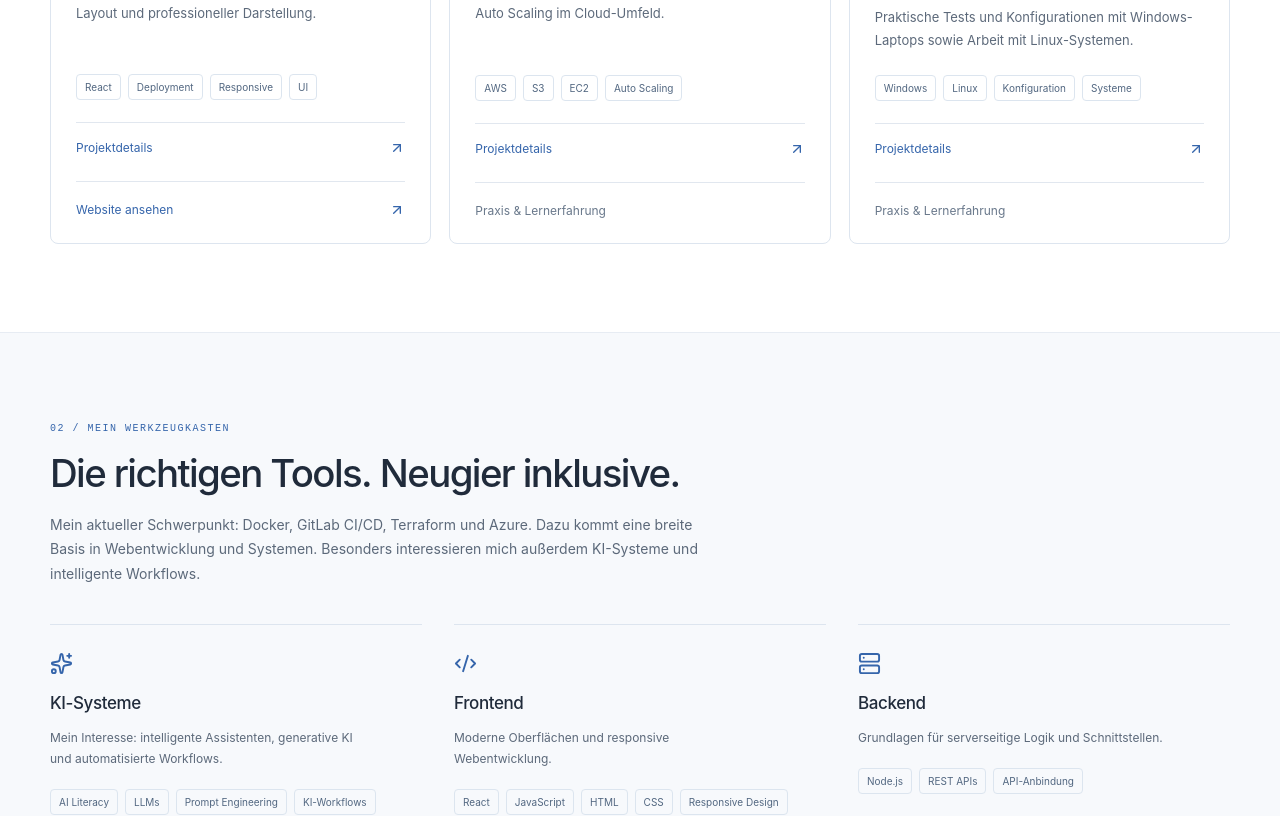
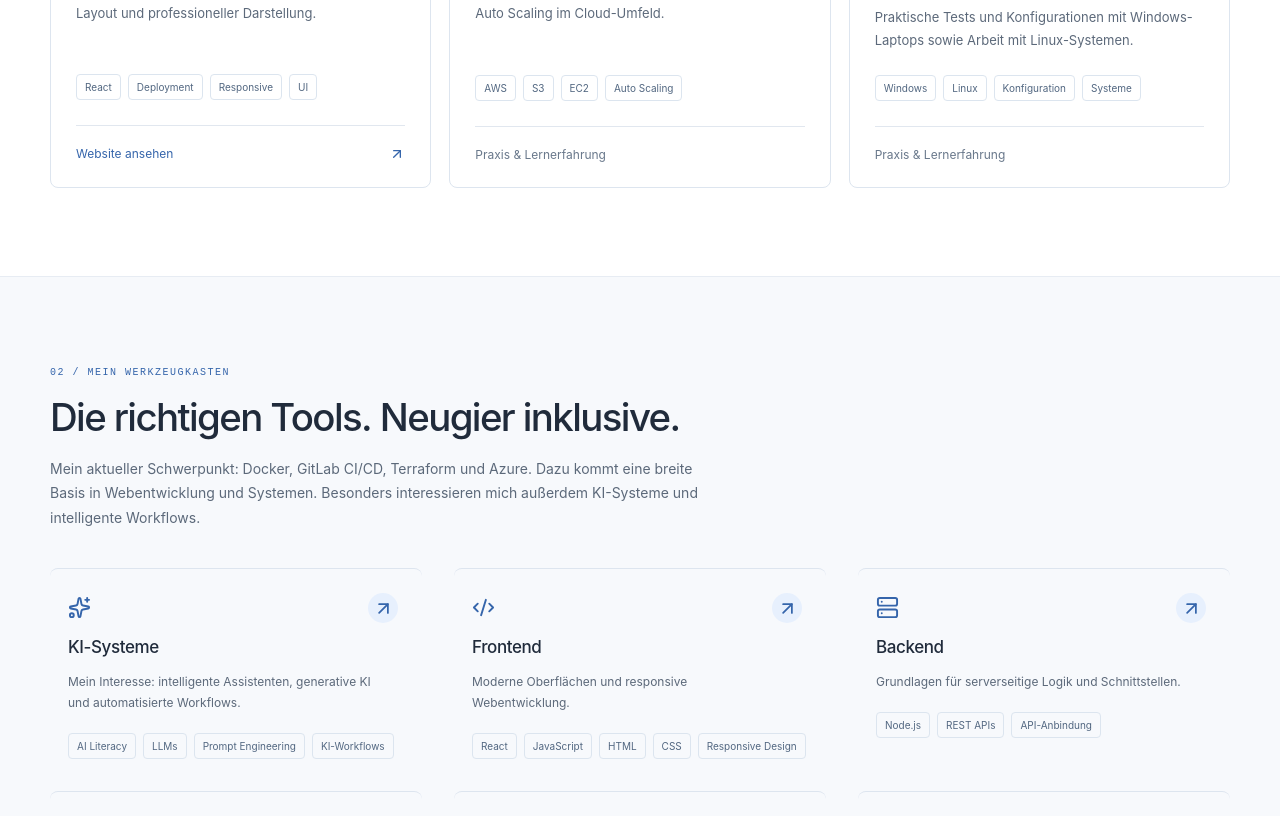
Before and after one commit to BHB61/MyProfile, a React (Vite) app in the folder my-profile/: page / in a window 1280 px wide. Shown: the part 1300-2116 px from the top of the page. Built offline with nearby package versions, Linux system fonts and the light colour scheme.

Commit message:
Make project and skill cards clickable with subtle hover affordances

```diff
--- a/my-profile/src/App.jsx
+++ b/my-profile/src/App.jsx
@@ -165,7 +165,7 @@ export default function App() {
                   <h3>{p.title}</h3>
                   <p>{p.description}</p>
                   <Tags items={p.tags} />
-                  <DetailPopup title={p.title} label="Projektdetails">
+                  <DetailPopup card title={p.title} label="Projektdetails">
                     {p.paragraphs.map((paragraph) => (
                       <p key={paragraph}>{paragraph}</p>
                     ))}
@@ -207,7 +207,7 @@ export default function App() {
                     <h3>{g.title}</h3>
                     <p>{g.description}</p>
                     <Tags items={g.items} />
-                    <DetailPopup title={g.title}>
+                    <DetailPopup card title={g.title}>
                       <p>{serviceDetails[g.title][0]}</p>
                       <h3>Damit beschäftige ich mich</h3>
                       <ul className="detail-list">
--- a/my-profile/src/PortfolioDetails.jsx
+++ b/my-profile/src/PortfolioDetails.jsx
@@ -5,6 +5,7 @@ export function DetailPopup({
   label = "Mehr erfahren",
   children,
   className = "detail-trigger",
+  card = false,
 }) {
   const dialog = useRef(null);
   const previousOverflow = useRef(null);
@@ -24,7 +25,7 @@ export function DetailPopup({
   return (
     <>
       <button
-        className={className}
+        className={card ? "card-detail-trigger" : className}
         type="button"
         aria-haspopup="dialog"
         aria-label={`${label}: ${title}`}
@@ -34,8 +35,16 @@ export function DetailPopup({
           dialog.current.showModal();
         }}
       >
-        {label}
-        <ArrowUpRight size={16} />
+        {card ? (
+          <span className="card-hover-arrow" aria-hidden="true">
+            <ArrowUpRight size={21} />
+          </span>
+        ) : (
+          <>
+            {label}
+            <ArrowUpRight size={16} />
+          </>
+        )}
       </button>
       <dialog
         ref={dialog}
--- a/my-profile/src/styles/portfolio.css
+++ b/my-profile/src/styles/portfolio.css
@@ -1557,5 +1557,93 @@ button:focus-visible {
 }
 
 @media (min-width: 1001px) {
-  .hero-portrait { width: min(100%, 1440px); left: auto; right: 0; transform-origin: center top; }
-}
+  .hero-portrait {
+    width: min(100%, 1440px);
+    left: auto;
+    right: 0;
+    transform-origin: center top;
+  }
+}
+/* The whole card opens its details; separate website links stay independent. */
+.project-card,
+.tech-card {
+  position: relative;
+}
+.card-detail-trigger {
+  position: absolute;
+  inset: 0;
+  z-index: 1;
+  width: 100%;
+  height: 100%;
+  border: 0;
+  border-radius: inherit;
+  background: transparent;
+  cursor: pointer;
+  color: var(--accent);
+  padding: 0;
+}
+.card-detail-trigger:focus-visible {
+  outline: 2px solid var(--accent);
+  outline-offset: 5px;
+}
+.card-hover-arrow {
+  position: absolute;
+  top: 24px;
+  right: 24px;
+  display: grid;
+  place-items: center;
+  width: 30px;
+  height: 30px;
+  border-radius: 50%;
+  background: #e7f0fd;
+  opacity: 0;
+  transform: translate(-5px, 5px);
+  transition:
+    opacity 0.25s,
+    transform 0.25s;
+}
+.project-card:hover .card-hover-arrow,
+.tech-card:hover .card-hover-arrow,
+.card-detail-trigger:focus-visible .card-hover-arrow {
+  opacity: 1;
+  transform: translate(0, 0);
+}
+.project-card:hover .project-top > svg,
+.project-card:focus-within .project-top > svg {
+  opacity: 0;
+}
+.project-card > .text-link {
+  position: relative;
+  z-index: 2;
+}
+.tech-card {
+  padding: 27px 18px;
+  border-radius: 8px;
+  transition:
+    background 0.3s,
+    box-shadow 0.3s,
+    transform 0.3s,
+    opacity 0.75s;
+}
+.tech-card:hover,
+.tech-card:focus-within {
+  background: #fff;
+  box-shadow: 0 12px 35px -22px #3565ab55;
+}
+.tech-card h3 {
+  padding-right: 25px;
+}
+@media (hover: none) {
+  .card-hover-arrow {
+    opacity: 1;
+    transform: none;
+  }
+  .project-card .project-top > svg {
+    opacity: 0;
+  }
+}
+@media (prefers-reduced-motion: reduce) {
+  .card-hover-arrow {
+    transition: none;
+  }
+}
```
